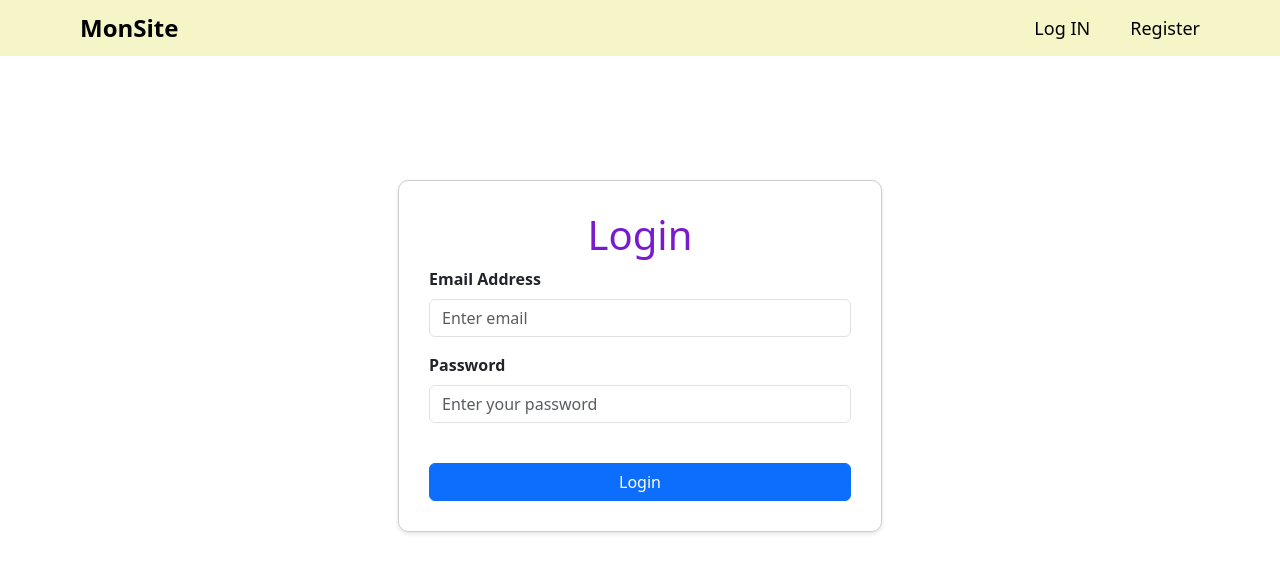
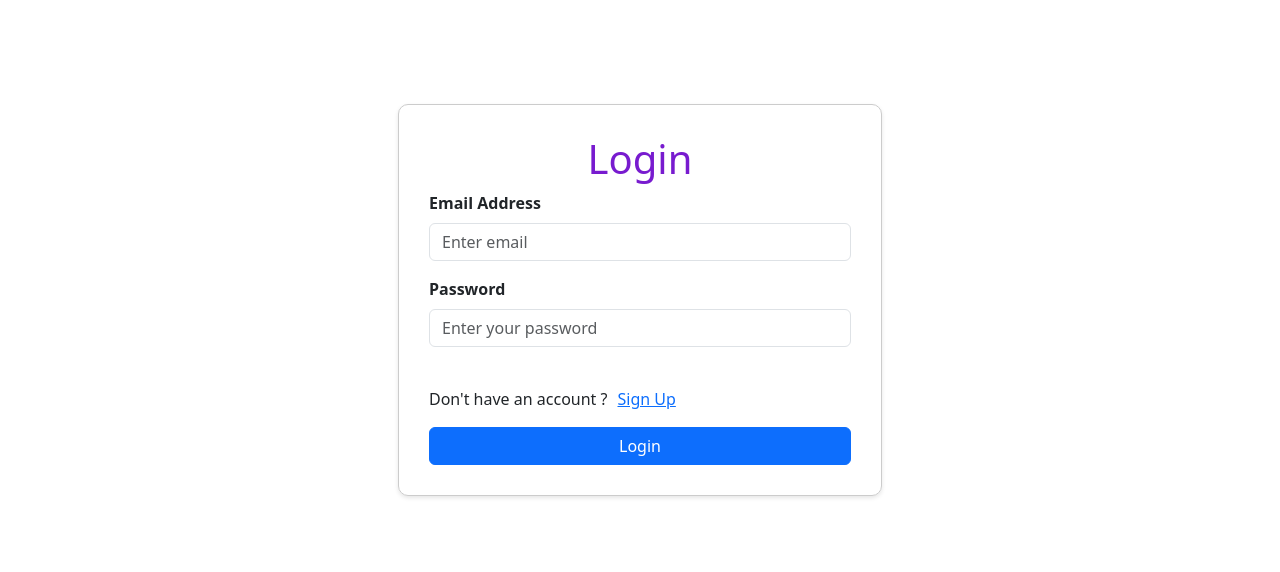
Before and after one commit to layelhajji/PRODIGY_FS_01, a React (Vite) app in the folder frontend/user_auth/: page /login in a window 1280 px wide. Shown: the top 572 px of the page. Built offline with nearby package versions, Linux system fonts and the light colour scheme.

Commit message:
navbar modifié

```diff
--- a/frontend/user_auth/src/App.jsx
+++ b/frontend/user_auth/src/App.jsx
@@ -17,11 +17,11 @@
     <Navbar></Navbar>
     <Routes>
 
-
+    <Route path="/register" element={<Signup></Signup>}/>
       <Route path="/"  exact element={<Home/>}/>
       <Route path="/about" element={<About/>}/>
       <Route path="/services" element={<Services></Services>}/>
-      <Route path="/register" element={<Signup></Signup>}/>
+
       <Route path="/login" element={<Login></Login>}/>
       <Route path="/dashboard"  element={<Dashboard/>}/>
 
--- a/frontend/user_auth/src/components/auth/login/Login.jsx
+++ b/frontend/user_auth/src/components/auth/login/Login.jsx
@@ -1,7 +1,7 @@
 import { Form, Button } from "react-bootstrap";
 import './login.css';
 import { useState } from "react";
-import { useNavigate } from "react-router-dom";
+import { useNavigate,Link } from "react-router-dom";
 
 
 const Login = () => {
@@ -76,7 +76,9 @@
                         onChange={handleInputChange}
                     />
                 </Form.Group>
-                <br></br>
+                <br/>
+                <p> Don't have an account ?<Link to="/register">Sign Up</Link></p>
+                <br/>
                 <Button variant="primary" type="submit">
                     Login
                 </Button>
--- a/frontend/user_auth/src/components/auth/login/login.css
+++ b/frontend/user_auth/src/components/auth/login/login.css
@@ -7,6 +7,12 @@
 
 
 
+
+}
+p{
+    float: left;
+    display: flex;
+    gap: 10px;
 
 }
 form h1{
--- a/frontend/user_auth/src/components/navbar/Navbar.jsx
+++ b/frontend/user_auth/src/components/navbar/Navbar.jsx
@@ -9,25 +9,28 @@
     navigate("/login")}
 
   return (
-    <nav style={styles.navbar}>
+    <>
+    {token ? (
+      <>
+      <nav style={styles.navbar}>
       <div style={styles.logo}>MonSite</div>
       <ul style={styles.navLinks}>
-       {token?
-        (<>
+
          <li style={styles.navItem}><Link to="/" style={styles.navLink}>Home</Link></li>
          <li style={styles.navItem}><Link to="/about" style={styles.navLink}>About</Link></li>
          <li style={styles.navItem}><Link to="/services" style={styles.navLink}>Services</Link></li>
          <li style={styles.navItem}><Link to="/login" style={styles.navLink} onClick={handlelogOUt}>Log Out</Link></li>
-        </>)
-       :(
-       <>
-       <li style={styles.navItem}><Link to="/login" style={styles.navLink}>Log IN</Link></li>
-       <li style={styles.navItem}><Link to="/register" style={styles.navLink}>Register</Link></li>
 
-       </>
-       ) }
+
+
+
       </ul>
     </nav>
+    </>
+    ):(<></>)}
+    </>
+
+
   );
 }
 
```
